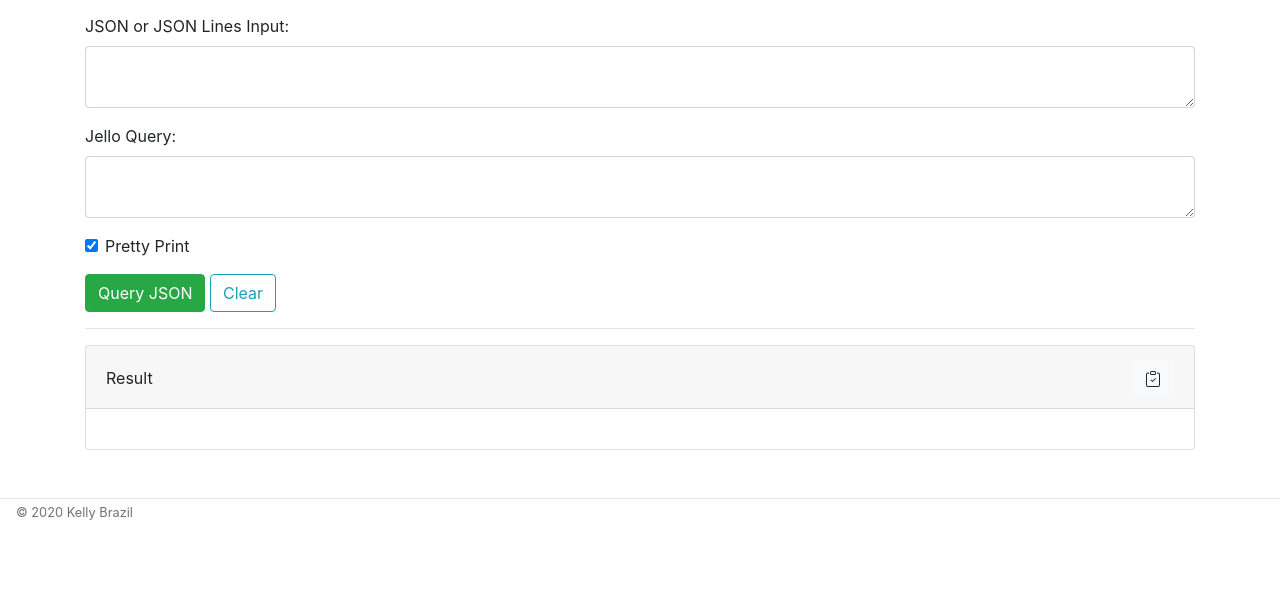
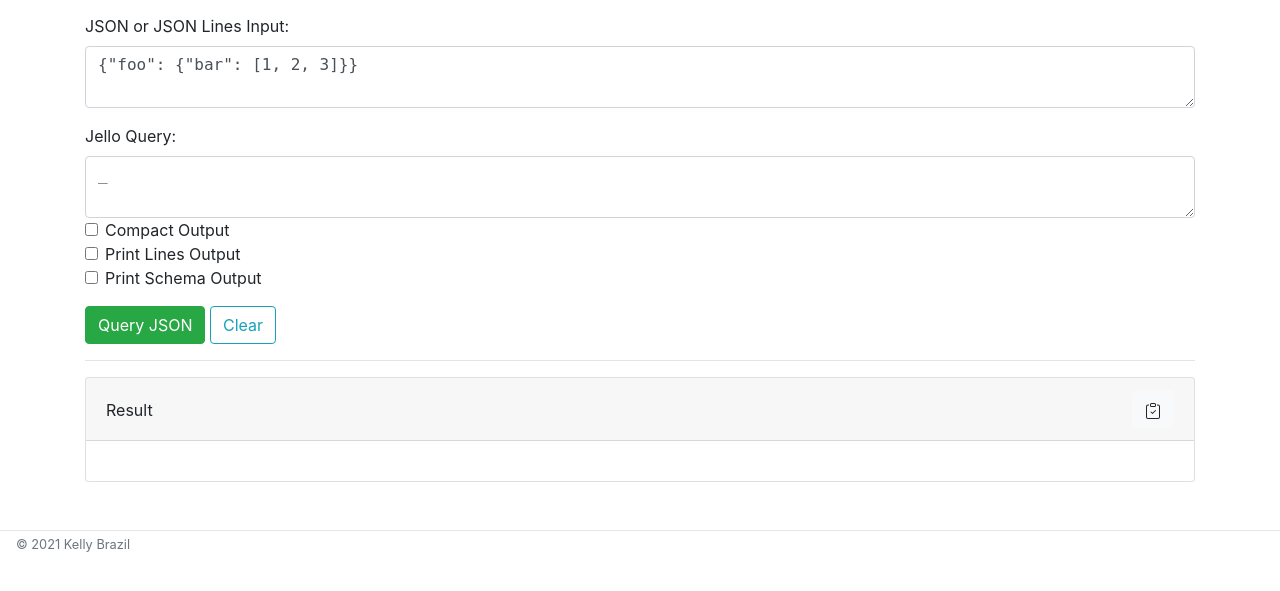
Before and after one commit to kellyjonbrazil/jello-web, a Flask app: page / in a window 1280 px wide. Shown: the part 56-647 px from the top of the page. Run offline with Flask 2, Linux system fonts and the light colour scheme; some libraries are stand-ins or nearby versions.

Commit message:
add schema and lines. update for jello 1.3.3

```diff
--- a/app.py
+++ b/app.py
@@ -4,8 +4,9 @@
 import sys
 import os
 import json
+import jello.cli
 from jello.cli import __version__ as jello_version
-from jello.cli import opts, pyquery, load_json
+from jello.cli import pyquery, load_json, create_schema, create_json, set_env_colors, opts
 from pygments import highlight
 from pygments.lexers import JsonLexer
 from pygments.formatters import HtmlFormatter
@@ -35,6 +36,7 @@ else:
 def home():
     form = MyInput()
     output = ''
+    jello.cli.schema_list = []
     if form.validate_on_submit():
         try:
             json_input = form.json_input.data
@@ -47,25 +49,29 @@ def home():
 
         try:
             query_input = form.query_input.data
-            compact = not form.pretty_print.data
-            schema = form.schema.data
-            lines = form.lines.data
+            opts.schema = form.schema.data
+            opts.compact = form.compact.data
+            opts.lines = form.lines.data
+            response = pyquery(data=list_dict_data, query=query_input)
 
-            opts.compact = compact
-            opts.lines = lines
-            opts.schema = schema
-            output, *_ = pyquery(data=list_dict_data, query=query_input)
+            # if DotMap returns a bound function then we know it was a reserved attribute name
+            if hasattr(response, '__self__'):
+                raise ValueError(Markup('<p>A reserved key name with dotted notation was used in the query. Please use python bracket dict notation to access this key.'))
+
+            if opts.schema:
+                opts.mono = True
+                set_env_colors()
+                create_schema(response)
+                output = '<br>'.join(jello.cli.schema_list)
+            else:
+                output = create_json(response)
+                output = highlight(output, JsonLexer(), HtmlFormatter(noclasses=True))
+
         except Exception as e:
             e_str = str(e).replace('\n', '<br>')
             flash_msg = Markup(f'<p>jello ran into the following exception when running your query:<p><strong>{type(e).__name__}:</strong><p>{e_str}')
             flash(flash_msg, 'danger')
             return render_template('home.html', title=TITLE, jello_version=jello_version, form=form, output=output)
-
-        if form.pretty_print.data:
-            output = json.dumps(output, indent=2)
-        else:
-            output = json.dumps(output)
-        output = highlight(output, JsonLexer(), HtmlFormatter(noclasses=True))
 
     return render_template('home.html', title=TITLE, jello_version=jello_version, form=form, output=output)
 
@@ -74,9 +80,11 @@ def home():
 
 
 class MyInput(FlaskForm):
-    json_input = TextAreaField('JSON or JSON Lines Input', validators=[DataRequired()])
-    query_input = TextAreaField('Jello Query', validators=[DataRequired()])
-    pretty_print = BooleanField('Pretty Print', default='checked')
+    json_input = TextAreaField('JSON or JSON Lines Input', validators=[DataRequired()],
+                               default='{"foo": {"bar": [1, 2, 3]}}')
+    query_input = TextAreaField('Jello Query', validators=[DataRequired()],
+                                default='_')
+    compact = BooleanField('Compact Output')
     schema = BooleanField('Print Schema Output')
     lines = BooleanField('Print Lines Output')
     submit = SubmitField('Query JSON')
--- a/requirements.txt
+++ b/requirements.txt
@@ -1,4 +1,4 @@
-jello>=1.2.10
+jello>=1.3.3
 gunicorn>=20.0.4
 click==7.1.2
 Flask==1.1.2
--- a/templates/home.html
+++ b/templates/home.html
@@ -27,12 +27,18 @@
       {% else %}
         {{ form.query_input(class="form-control", style="font-family:monospace;") }}
       {% endif %}
+      <div class="form-check">
+      {{ form.compact(class="form-check-input") }} {{ form.compact.label(class="form-check-label") }}
       </div>
       <div class="form-check">
-      {{ form.pretty_print(class="form-check-input mb-3") }} {{ form.pretty_print.label(class="form-check-label mb-3") }}
+        {{ form.lines(class="form-check-input") }} {{ form.lines.label(class="form-check-label") }}
+      </div>
+      <div class="form-check">
+        {{ form.schema(class="form-check-input mb-3") }} {{ form.schema.label(class="form-check-label mb-3") }}
       </div>
       <div class="form-group">
         {{ form.submit(class="btn btn-success") }}  <a class="btn btn-outline-info" href="{{ url_for('home') }}">Clear</a>
+      </div>
     </div>
   </form>
 
@@ -48,7 +54,11 @@
         </button>
     </div>
     <div class="card-body" id="result">
+      {% if form.schema.data %}
+        <p class="text-monospace bg-light"><small>{{ output|safe }}</p>
+      {% else %}
         {{ output|safe }}
+      {% endif %}
     </div>
   </div>
 {% endblock %}
--- a/templates/includes/_navbar.html
+++ b/templates/includes/_navbar.html
@@ -26,11 +26,15 @@
       </div>
       <div class="modal-body">
         <p class="card-text"><strong>JSON or JSON Lines Input:</strong> Copy/Paste the JSON or JSON Lines input you would like to query.
-        <p class="card-text"><strong>Jello Query:</strong> Use Python dict and list syntax to query, filter, or reshape the input. All Python capabilities are available, including loops, branching, comprehensions, math, etc.
+        <p class="card-text"><strong>Jello Query:</strong> Use Python dict and list syntax to query, filter, or reshape the input. All Python capabilities are available, including loops, branching, comprehensions, math, etc. Dot notation may be used to access keys.
         <p class="card-text">Use the <code>_</code> variable to reference the JSON Input. e.g:
+        <p class="card-text"><code>_.foo</code>
+        <p class="card-text">or
         <p class="card-text"><code>_['foo']</code>
         <p class="card-text">See this <a href="https://blog.kellybrazil.com/2020/03/25/jello-the-jq-alternative-for-pythonistas/">blog post</a> and the Jello <a href="https://github.com/kellyjonbrazil/jello">github site</a> for examples.
-        <p class="card-text"><strong>Pretty Print:</strong> If checked, formats the JSON result with indentation. Otherwise, the resulting JSON will be printed on a single line.
+        <p class="card-text"><strong>Compact Output:</strong> If checked, formats the JSON result on a single line.
+        <p class="card-text"><strong>Print Lines Output:</strong> If checked, prints the JSON Array as individual lines or prints JSON Lines.
+        <p class="card-text"><strong>Print Schema Output:</strong> If checked, prints the JSON Schema.
       </div>
     </div>
   </div>
--- a/templates/layout.html
+++ b/templates/layout.html
@@ -27,7 +27,7 @@
         {% block body %}{% endblock %}
       </div>
     <hr class="mt-5 mb-0">
-    <p class="text-muted ml-3"><small>© 2020 Kelly Brazil</small></p>
+    <p class="text-muted ml-3"><small>© 2021 Kelly Brazil</small></p>
     <!-- Bootstrap core JavaScript -->
       <script src="https://code.jquery.com/jquery-3.5.1.slim.min.js" integrity="sha384-DfXdz2htPH0lsSSs5nCTpuj/zy4C+OGpamoFVy38MVBnE+IbbVYUew+OrCXaRkfj" crossorigin="anonymous"></script>
       <script src="https://cdn.jsdelivr.net/npm/popper.js@1.16.1/dist/umd/popper.min.js" integrity="sha384-9/reFTGAW83EW2RDu2S0VKaIzap3H66lZH81PoYlFhbGU+6BZp6G7niu735Sk7lN" crossorigin="anonymous"></script>
```
Lines whose indentation alone changed are shown as unchanged.
